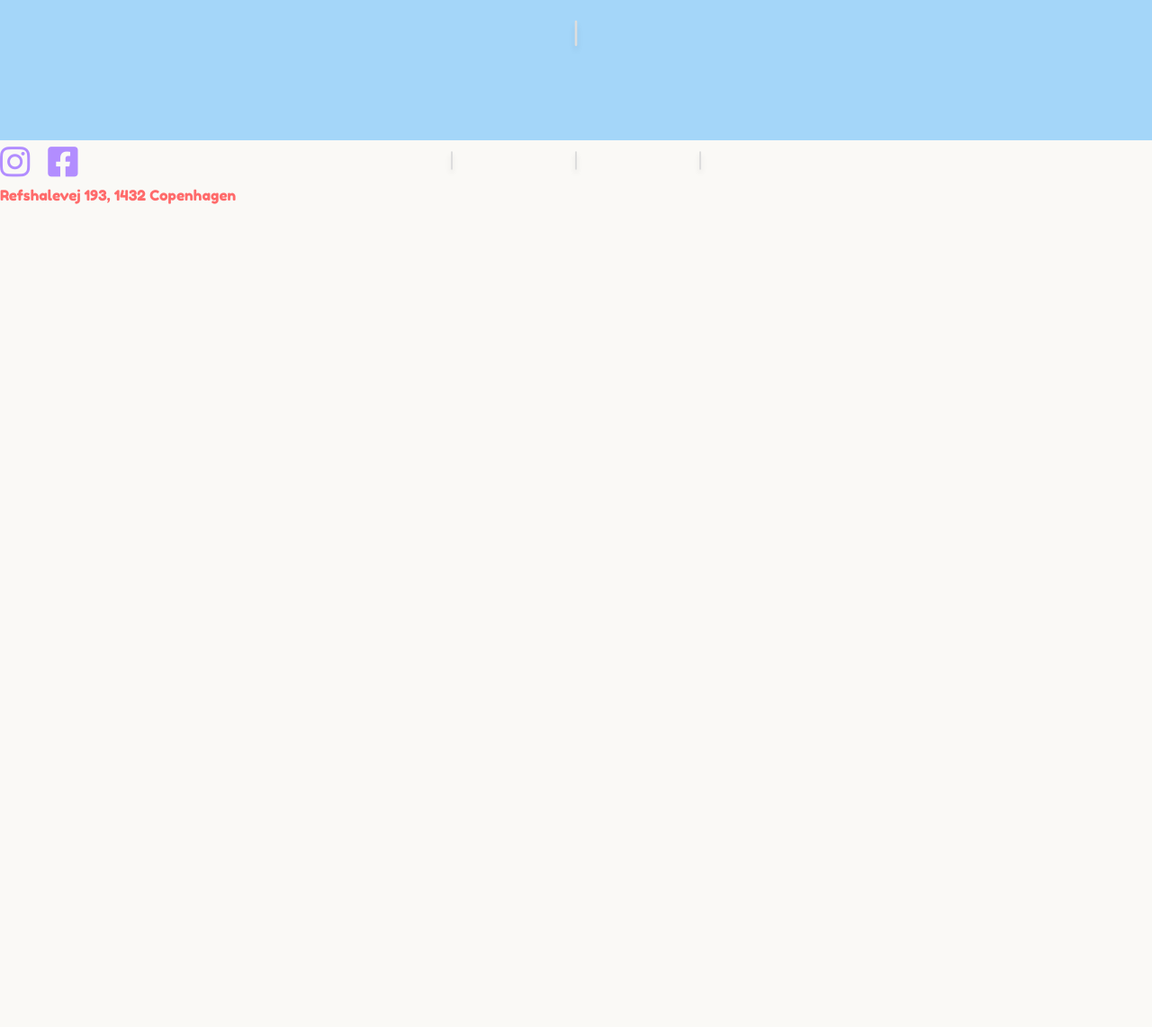
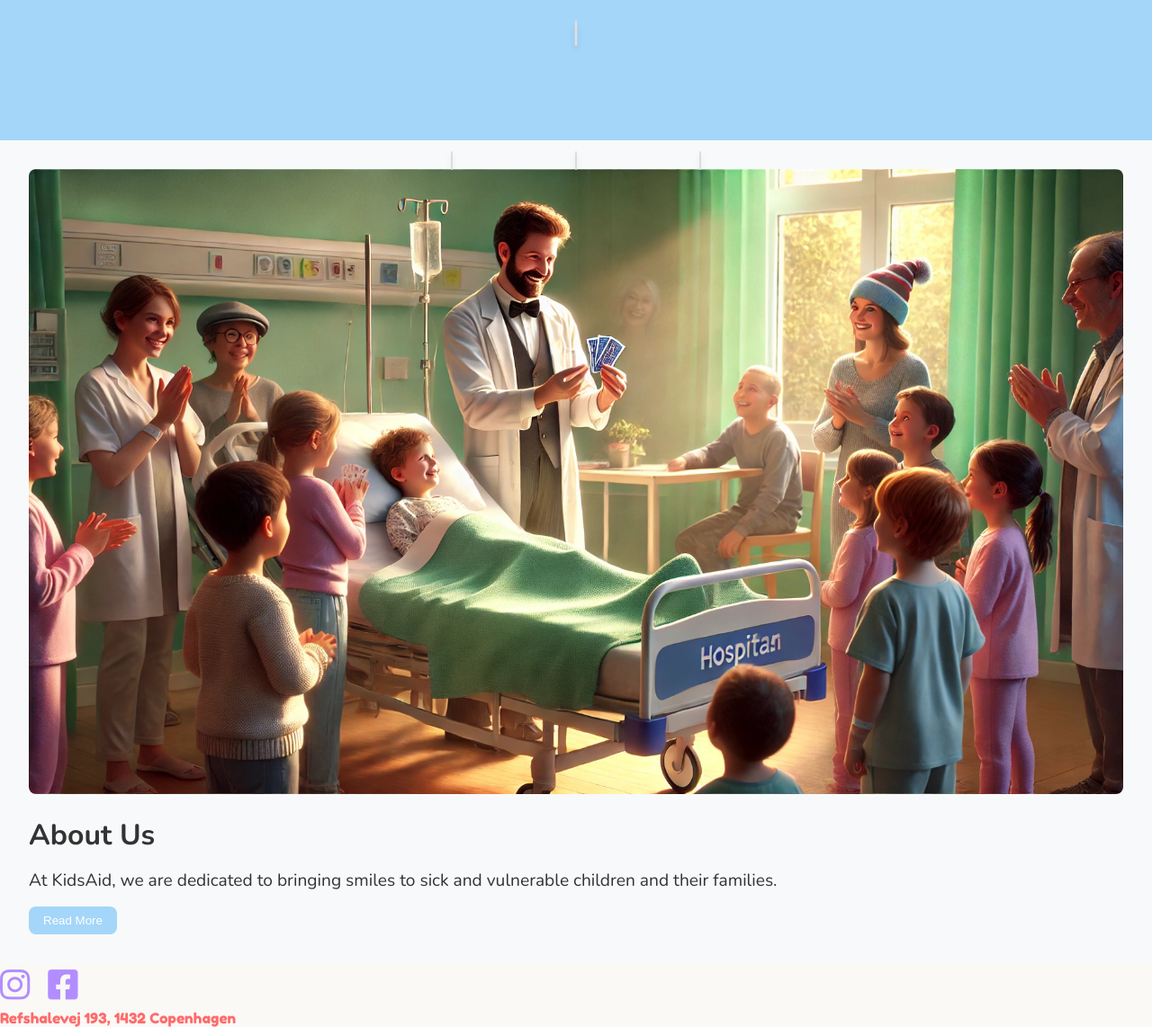
Before and after one commit to filzac98/KidsAid, an Astro site: page / in a window 1280 px wide. Shown: the part 802-1944 px from the top of the page at 90% size. Before the commit the page ends 1029 px from the top, so only its background shows below. Built offline with nearby package versions, Linux system fonts and the light colour scheme; Astro itself is replaced by a stand-in of ours; a script that the page names is missing.

Commit message:
About start

```diff
--- a/src/components/Header.astro
+++ b/src/components/Header.astro
@@ -29,17 +29,13 @@ const { currentPage } = Astro.props;
     </button>
     <ul class="nav-links">
       <li>
-        <a href="/" class={currentPage === "home" ? "active" : ""}>Home</a>
+        <a href="/">Home</a>
       </li>
       <li>
-        <a href="/about" class={currentPage === "about" ? "active" : ""}
-          >About</a
-        >
+        <a href="#about">About</a>
       </li>
       <li>
-        <a href="/support" class={currentPage === "support" ? "active" : ""}
-          >Support</a
-        >
+        <a href="#values">Values</a>
       </li>
     </ul>
   </nav>
--- /dev/null
+++ b/src/js/script.js
@@ -0,0 +1,10 @@
+document.addEventListener("DOMContentLoaded", () => {
+  const readMoreBtn = document.getElementById("read-more-btn");
+  const dropdownText = document.getElementById("dropdown-text");
+
+  readMoreBtn.addEventListener("click", () => {
+    const isExpanded = dropdownText.classList.contains("show");
+    dropdownText.classList.toggle("show");
+    readMoreBtn.textContent = isExpanded ? "Read More" : "Read Less";
+  });
+});
--- a/src/pages/index.astro
+++ b/src/pages/index.astro
@@ -83,4 +83,27 @@ import "../styles/global.css";
       />
     </div>
   </section>
+  <section class="about-section" id="about">
+    <div class="about-hero">
+      <img src="/images/hero.webp" alt="About KidsAid" class="about-image" />
+      <div class="about-content">
+        <h2>About Us</h2>
+        <p>
+          At KidsAid, we are dedicated to bringing smiles to sick and vulnerable
+          children and their families.
+        </p>
+        <button id="read-more-btn" class="about-btn">Read More</button>
+        <div id="dropdown-text" class="dropdown-text">
+          <p>
+            KidsAid creates joyful experiences for children in and out of
+            hospitals through creative activities, events, and support programs.
+            Our mission is to provide hope, joy, and relief to children and
+            families during challenging times.
+          </p>
+        </div>
+      </div>
+    </div>
+  </section>
 </MainLayout>
+
+<script src="../js/script.js"></script>
--- a/src/styles/global.css
+++ b/src/styles/global.css
@@ -1,6 +1,8 @@
 /* Import Fonts */
 @import url("https://fonts.googleapis.com/css2?family=Poppins:wght@400;700&family=Fredoka+One&family=Nunito:wght@400;700&display=swap");
-
+html {
+  scroll-behavior: smooth;
+}
 /* Global Styles */
 * {
   margin: 0;
@@ -143,6 +145,11 @@ body {
   padding: 2rem;
 }
 
+/* .instacard-section {
+  background: linear-gradient(to bottom, #a4d6f9, transparent 100%);
+  padding: 2rem;
+} */
+
 .instacard-grid {
   display: grid;
   grid-template-columns: 1fr 1fr 1fr; /* Dynamic smaller grid items */
@@ -166,6 +173,66 @@ body {
 }
 .insta-card:nth-child(6) {
   transform: translateY(-180px); /* Adjust for offsets */
+}
+
+/********** About Section **********/
+/* About Section */
+.about-section {
+  background-color: #f8f9fa; /* Light background */
+  padding: 2rem;
+  color: #333333;
+}
+
+.about-hero {
+  display: flex;
+  align-items: center;
+  gap: 1.5rem;
+  flex-wrap: wrap;
+}
+
+.about-image {
+  max-width: 100%;
+  height: auto;
+  border-radius: 8px;
+  flex: 1 1 40%;
+}
+
+.about-content {
+  flex: 1 1 60%;
+}
+
+.about-content h2 {
+  font-size: 2rem;
+  margin-bottom: 1rem;
+}
+
+.about-content p {
+  font-size: 1.2rem;
+  margin-bottom: 1rem;
+}
+
+.about-btn {
+  background-color: #a4d6f9; /* Match your brand colors */
+  color: white;
+  border: none;
+  padding: 0.5rem 1rem;
+  border-radius: 8px;
+  cursor: pointer;
+  transition: background-color 0.3s ease;
+}
+
+.about-btn:hover {
+  background-color: #84b8da; /* Hover color */
+}
+
+.dropdown-text {
+  margin-top: 1rem;
+  font-size: 1.2rem;
+  display: none; /* Hidden by default */
+}
+
+.dropdown-text.show {
+  display: block; /* Show when toggled */
 }
 /* Responsive Adjustments */
 @media (max-width: 768px) {
```
